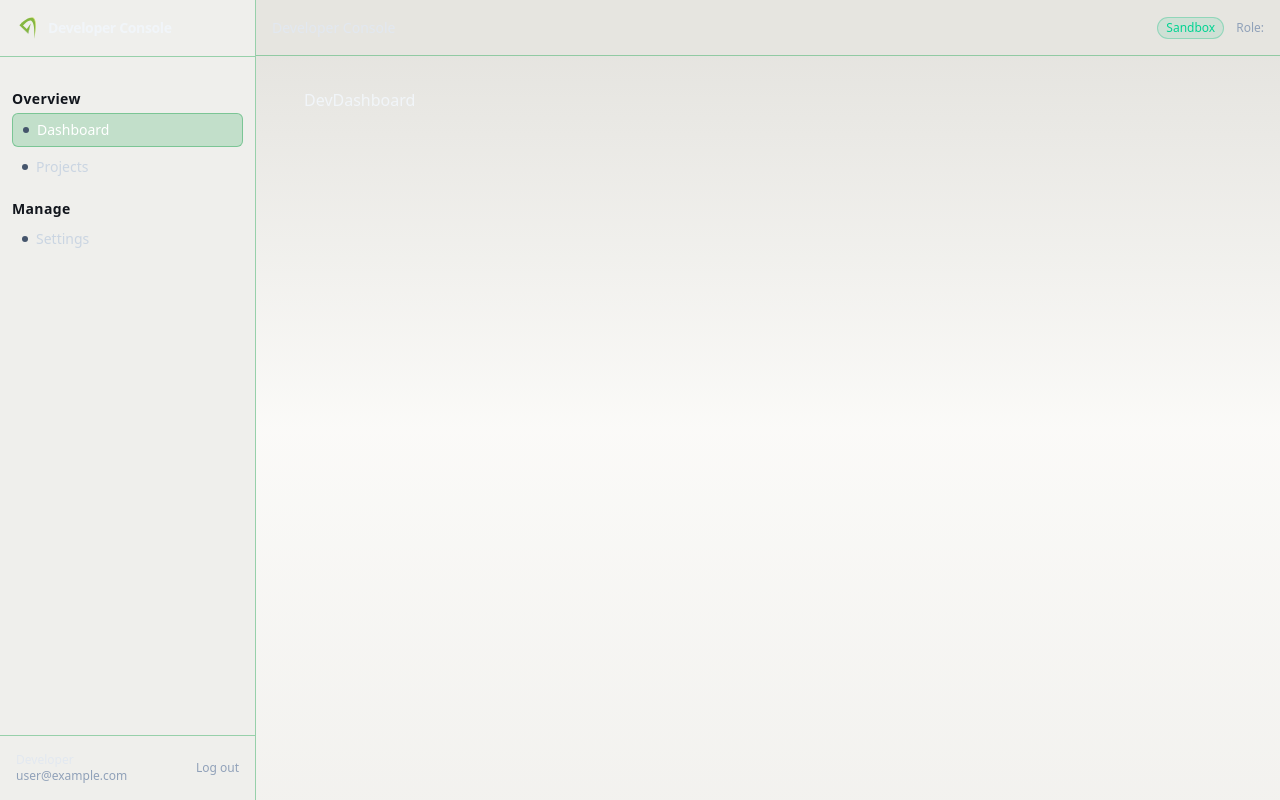
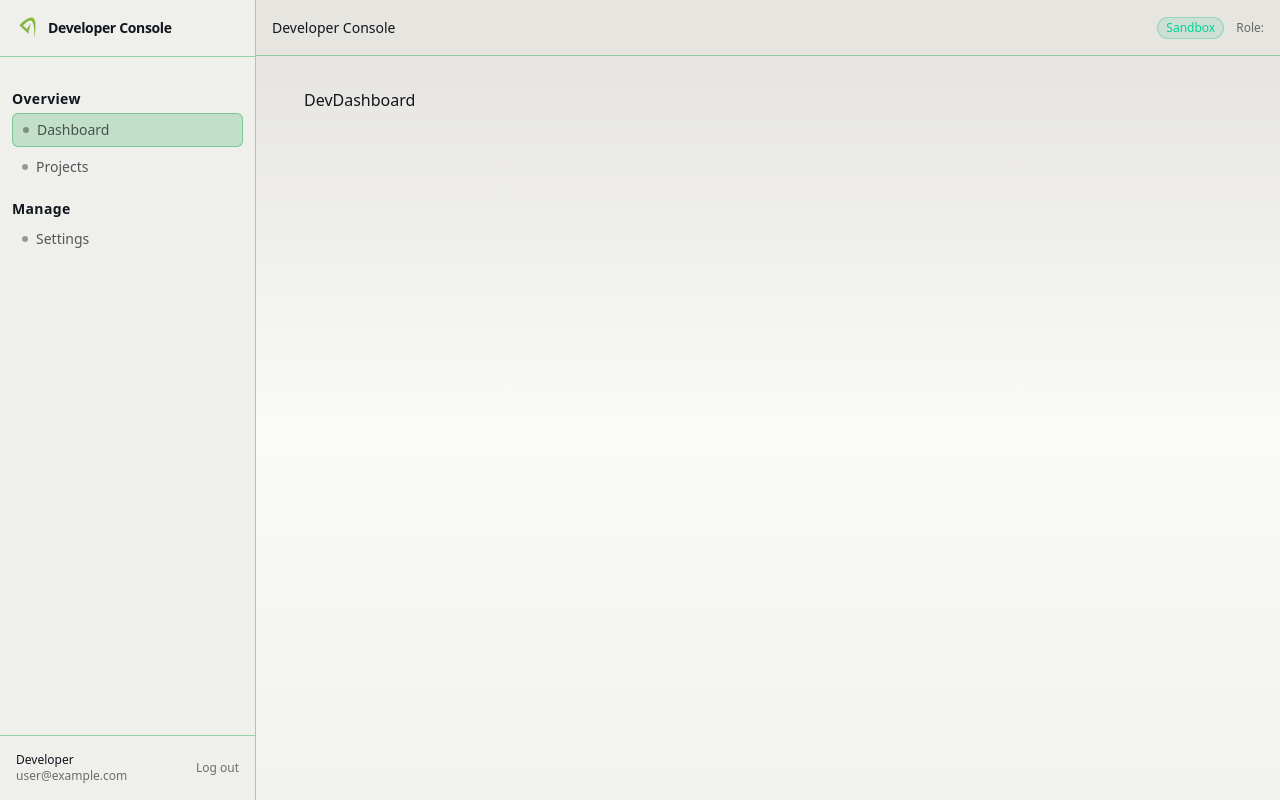
Before and after one commit to RP-25-26J-474/AURA-Website, a React (Vite) app in the folder aura-web/: page /dev/dashboard in a window 1280 px wide. Built offline with nearby package versions, Linux system fonts and the light colour scheme; no server answers.

Commit message:
feat: Implement dynamic user settings

```diff
--- a/aura-web/src/features/dashboard/components/ManualSettingsControl.jsx
+++ b/aura-web/src/features/dashboard/components/ManualSettingsControl.jsx
@@ -3,7 +3,7 @@ import { useSettings } from '../contexts/SettingsContext';
 import { submitFeedback, updateManualSettings } from '../services/api';
 
 function ManualSettingsControl({ userId, onSettingChange }) {
-  const { settings, updateSetting } = useSettings();
+  const { settings, updateSetting, isPreviewEnabled, setIsPreviewEnabled } = useSettings();
   const [isOpen, setIsOpen] = useState(false);
   const [isSaving, setIsSaving] = useState(false);
 
@@ -118,6 +118,22 @@ function ManualSettingsControl({ userId, onSettingChange }) {
             <p className="text-sm opacity-70 mb-6">
               Your manual changes help train the RL model! 🤖 Each selection teaches the AI your preferences.
             </p>
+
+            {/* Global Preview Toggle */}
+            <div className="form-control mb-6 bg-base-200 p-4 rounded-lg">
+              <label className="label cursor-pointer">
+                <div className="flex flex-col">
+                  <span className="label-text font-bold text-lg">👀 Preview on Dashboard</span>
+                  <span className="label-text-alt text-xs mt-1">If disabled, changes connect to client but won't affect this dashboard</span>
+                </div>
+                <input
+                  type="checkbox"
+                  className="toggle toggle-success toggle-lg"
+                  checked={isPreviewEnabled}
+                  onChange={(e) => setIsPreviewEnabled(e.target.checked)}
+                />
+              </label>
+            </div>
 
             <div className="space-y-6">
               {/* Font Size */}
--- a/aura-web/src/features/dashboard/contexts/SettingsContext.jsx
+++ b/aura-web/src/features/dashboard/contexts/SettingsContext.jsx
@@ -11,14 +11,18 @@ export function useSettings() {
 }
 
 export function SettingsProvider({ children, userId = 'u_001' }) {
-  const [settings, setSettings] = useState({
+  const DEFAULT_SETTINGS = {
     fontSize: 'medium',
     targetSize: 32,
     lineHeight: 1.5,
     theme: 'light',
     contrastMode: 'normal',
     elementSpacing: 'normal'
-  });
+  };
+
+  const [settings, setSettings] = useState(DEFAULT_SETTINGS);
+  const [frozenSettings, setFrozenSettings] = useState(DEFAULT_SETTINGS);
+  const [isPreviewEnabled, setIsPreviewEnabled] = useState(true);
   const [isLoaded, setIsLoaded] = useState(false);
 
   // Load user settings from backend on mount
@@ -64,11 +68,16 @@ export function SettingsProvider({ children, userId = 'u_001' }) {
     }
   };
 
-  // Apply settings to DOM whenever they change
+  // Apply settings to DOM whenever they change OR preview mode changes
   useEffect(() => {
-    console.log('🔄 Settings changed, applying to DOM:', settings);
-    applyAllSettings(settings);
-  }, [settings]);
+    console.log('🔄 Settings/Preview changed, applying to DOM');
+    if (isPreviewEnabled) {
+      applyAllSettings(settings);
+    } else {
+      // Use frozen settings when preview is disabled to maintain dashboard appearance
+      applyAllSettings(frozenSettings);
+    }
+  }, [settings, isPreviewEnabled, frozenSettings]);
 
   const applyAllSettings = (newSettings) => {
     console.log('🎨 Applying all settings to website:', newSettings);
@@ -274,8 +283,6 @@ export function SettingsProvider({ children, userId = 'u_001' }) {
         ...prev,
         [parameter]: value
       };
-      // Apply settings immediately after state update
-      setTimeout(() => applyAllSettings(updated), 0);
       return updated;
     });
 
@@ -321,7 +328,16 @@ export function SettingsProvider({ children, userId = 'u_001' }) {
       updateMultipleSettings,
       resetSettings,
       reloadSettings: loadUserSettings,
-      isLoaded
+      reloadSettings: loadUserSettings,
+      isLoaded,
+      isPreviewEnabled,
+      setIsPreviewEnabled: (enabled) => {
+        if (!enabled) {
+          console.log('❄️ Freezing settings for dashboard preview off');
+          setFrozenSettings(settings);
+        }
+        setIsPreviewEnabled(enabled);
+      }
     }}>
       {children}
     </SettingsContext.Provider>
--- a/aura-web/src/layouts/ClientLayout.jsx
+++ b/aura-web/src/layouts/ClientLayout.jsx
@@ -6,7 +6,7 @@ export default function ClientLayout() {
   const { user, logout } = useAuth();
 
   return (
-    <div className="min-h-screen bg-base-300 text-slate-100 flex">
+    <div className="min-h-screen bg-base-300 text-base-content flex">
       {/* Sidebar */}
       <aside className="hidden md:flex w-64 flex-col border-r border-primary/40 bg-base-200/80">
         <div className="px-4 py-5 border-b border-primary/40 flex items-center justify-between">
@@ -27,17 +27,17 @@ export default function ClientLayout() {
           <NavItem to="/client/settings" label="Personalization Settings" />
         </nav>
 
-        <div className="px-4 py-4 border-t border-primary/40 text-xs text-slate-400">
+        <div className="px-4 py-4 border-t border-primary/40 text-xs text-base-content/60">
           <div className="flex items-center justify-between">
             <div>
-              <div className="font-medium text-slate-200 truncate max-w-[9rem]">
+              <div className="font-medium text-base-content truncate max-w-[9rem]">
                 {user?.name || "Client"}
               </div>
               <div className="truncate max-w-[9rem]">{user?.email || "user@example.com"}</div>
             </div>
             <button
               onClick={logout}
-              className="text-xs text-slate-400 hover:text-red-400"
+              className="text-xs text-base-content/60 hover:text-error"
             >
               Log out
             </button>
@@ -49,15 +49,15 @@ export default function ClientLayout() {
       <div className="flex-1 flex flex-col">
         {/* Top bar */}
         <header className="h-14 border-b border-primary/40 flex items-center justify-between px-4">
-          <div className="font-medium text-sm text-slate-200">
+          <div className="font-medium text-sm text-base-content">
             Client Dashboard
           </div>
           <div className="flex items-center gap-3">
             <span className="px-2 py-0.5 rounded-full bg-cyan-500/10 text-cyan-400 text-xs border border-cyan-500/30">
               Organization: Default
             </span>
-            <span className="hidden sm:inline text-xs text-slate-400">
-              Role: <span className="text-slate-200">{user?.role}</span>
+            <span className="hidden sm:inline text-xs text-base-content/60">
+              Role: <span className="text-base-content">{user?.role}</span>
             </span>
           </div>
         </header>
@@ -87,12 +87,12 @@ function NavItem({ to, label }) {
       to={to}
       className={({ isActive }) =>
         [
-          "flex items-center gap-2 px-2.5 py-1.5 rounded-md text-slate-300 hover:bg-slate-800/70 hover:text-white transition text-sm",
-          isActive ? "bg-primary/20 text-white border border-primary/40" : "",
+          "flex items-center gap-2 px-2.5 py-1.5 rounded-md text-base-content/70 hover:bg-base-content/10 hover:text-base-content transition text-sm",
+          isActive ? "bg-primary/20 text-base-content border border-primary/40" : "",
         ].join(" ")
       }
     >
-      <span className="h-1.5 w-1.5 rounded-full bg-slate-600" />
+      <span className="h-1.5 w-1.5 rounded-full bg-base-content/40" />
       <span>{label}</span>
     </NavLink>
   );
--- a/aura-web/src/layouts/DevLayout.jsx
+++ b/aura-web/src/layouts/DevLayout.jsx
@@ -6,7 +6,7 @@ export default function DevLayout() {
   const { user, logout } = useAuth();
 
   return (
-    <div className="min-h-screen bg-base-300 text-slate-100 flex">
+    <div className="min-h-screen bg-base-300 text-base-content flex">
       {/* Sidebar */}
       <aside className="hidden md:flex w-64 flex-col border-r border-primary/40 bg-base-200/80">
         <div className="px-4 py-4 border-b border-primary/40 flex items-center justify-between">
@@ -28,10 +28,10 @@ export default function DevLayout() {
           {/* future: API keys, webhooks, billing, etc. */}
         </nav>
 
-        <div className="px-4 py-4 border-t border-primary/40 text-xs text-slate-400">
+        <div className="px-4 py-4 border-t border-primary/40 text-xs text-base-content/60">
           <div className="flex items-center justify-between">
             <div>
-              <div className="font-medium text-slate-200 truncate max-w-[9rem]">
+              <div className="font-medium text-base-content truncate max-w-[9rem]">
                 {user?.name || "Developer"}
               </div>
               <div className="truncate max-w-[9rem]">
@@ -40,7 +40,7 @@ export default function DevLayout() {
             </div>
             <button
               onClick={logout}
-              className="text-xs text-slate-400 hover:text-red-400"
+              className="text-xs text-base-content/60 hover:text-error"
             >
               Log out
             </button>
@@ -52,7 +52,7 @@ export default function DevLayout() {
       <div className="flex-1 flex flex-col">
         {/* Top bar */}
         <header className="h-14 border-b border-primary/40 flex items-center justify-between px-4">
-          <div className="font-medium text-sm text-slate-200">
+          <div className="font-medium text-sm text-base-content">
             Developer Console
           </div>
           <div className="flex items-center gap-3">
@@ -60,8 +60,8 @@ export default function DevLayout() {
             <span className="px-2 py-0.5 rounded-full bg-emerald-500/10 text-emerald-400 text-xs border border-emerald-500/30">
               Sandbox
             </span>
-            <span className="hidden sm:inline text-xs text-slate-400">
-              Role: <span className="text-slate-200">{user?.role}</span>
+            <span className="hidden sm:inline text-xs text-base-content/60">
+              Role: <span className="text-base-content">{user?.role}</span>
             </span>
           </div>
         </header>
@@ -91,12 +91,12 @@ function NavItem({ to, label }) {
       to={to}
       className={({ isActive }) =>
         [
-          "flex items-center gap-2 px-2.5 py-1.5 rounded-md text-slate-300 hover:bg-slate-800/70 hover:text-white transition text-sm",
-          isActive ? "bg-primary/20 text-white border border-primary/40" : "",
+          "flex items-center gap-2 px-2.5 py-1.5 rounded-md text-base-content/70 hover:bg-base-content/10 hover:text-base-content transition text-sm",
+          isActive ? "bg-primary/20 text-base-content border border-primary/40" : "",
         ].join(" ")
       }
     >
-      <span className="h-1.5 w-1.5 rounded-full bg-slate-600" />
+      <span className="h-1.5 w-1.5 rounded-full bg-base-content/40" />
       <span>{label}</span>
     </NavLink>
   );
```
